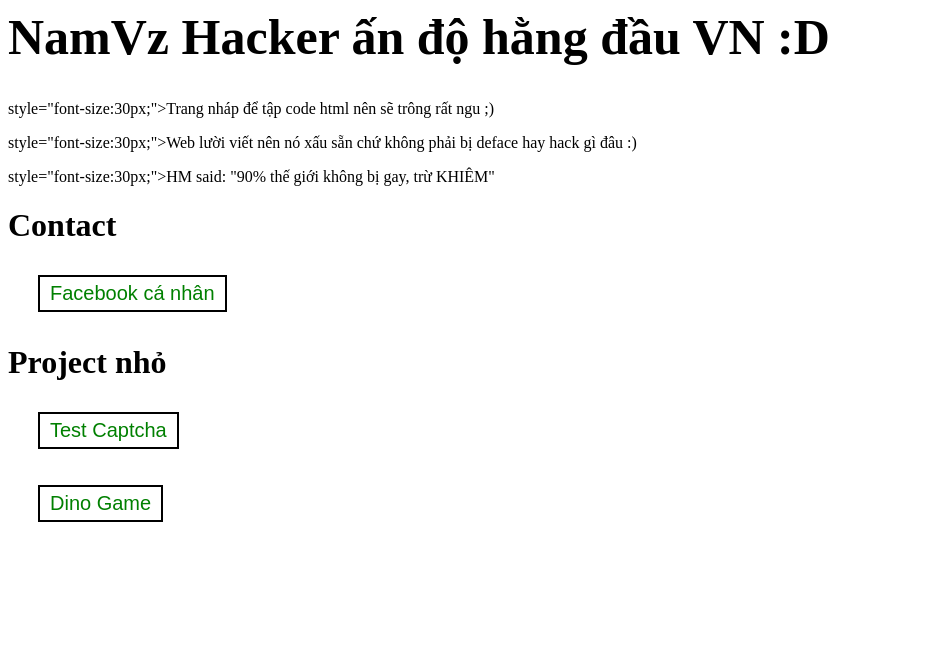
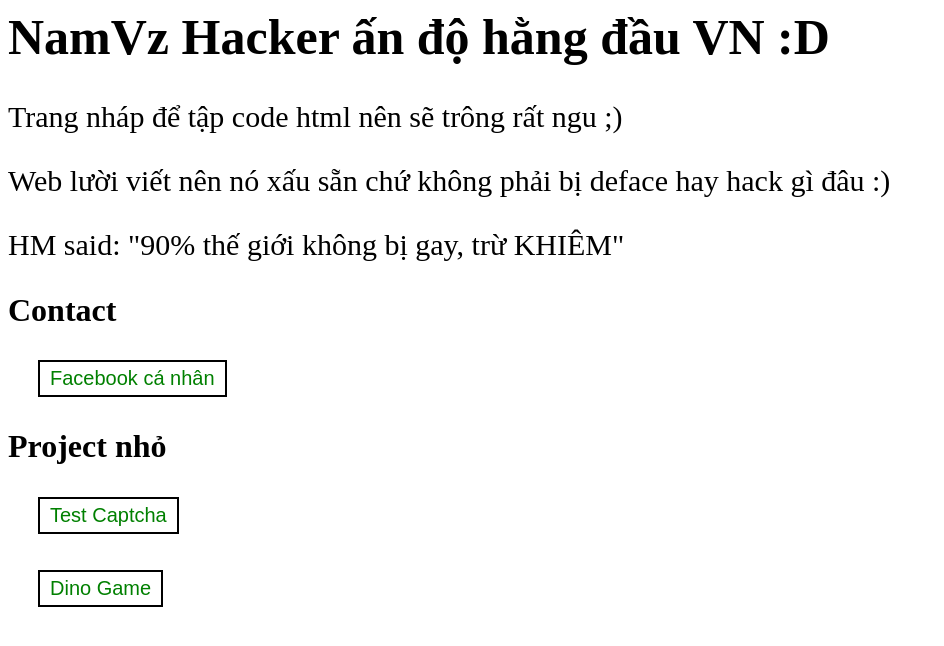
Before and after one commit to NamVz/namvz.github.io, a plain HTML site: page index.html in a window 1280 px wide. Shown: the whole page, without its empty margins (0-944 px from the left). Drawn offline with Linux system fonts and the light colour scheme.

Commit message:
Update index.html

```diff
--- a/index.html
+++ b/index.html
@@ -1,7 +1,7 @@
 <h1 style="font-size:50px;">NamVz Hacker ấn độ hằng đầu VN :D</h1>
-<p> style="font-size:30px;">Trang nháp để tập code html nên sẽ trông rất ngu ;)</p>
-<p> style="font-size:30px;">Web lười viết nên nó xấu sẵn chứ không phải bị deface hay hack gì đâu :)</p>
-<p> style="font-size:30px;">HM said: "90% thế giới không bị gay, trừ KHIÊM"</p>
+<p style="font-size:30px;">Trang nháp để tập code html nên sẽ trông rất ngu ;)</p>
+<p style="font-size:30px;">Web lười viết nên nó xấu sẵn chứ không phải bị deface hay hack gì đâu :)</p>
+<p style="font-size:30px;">HM said: "90% thế giới không bị gay, trừ KHIÊM"</p>
 <!DOCTYPE html>
 <html>
       <title>Nam ve zet</title>
```
